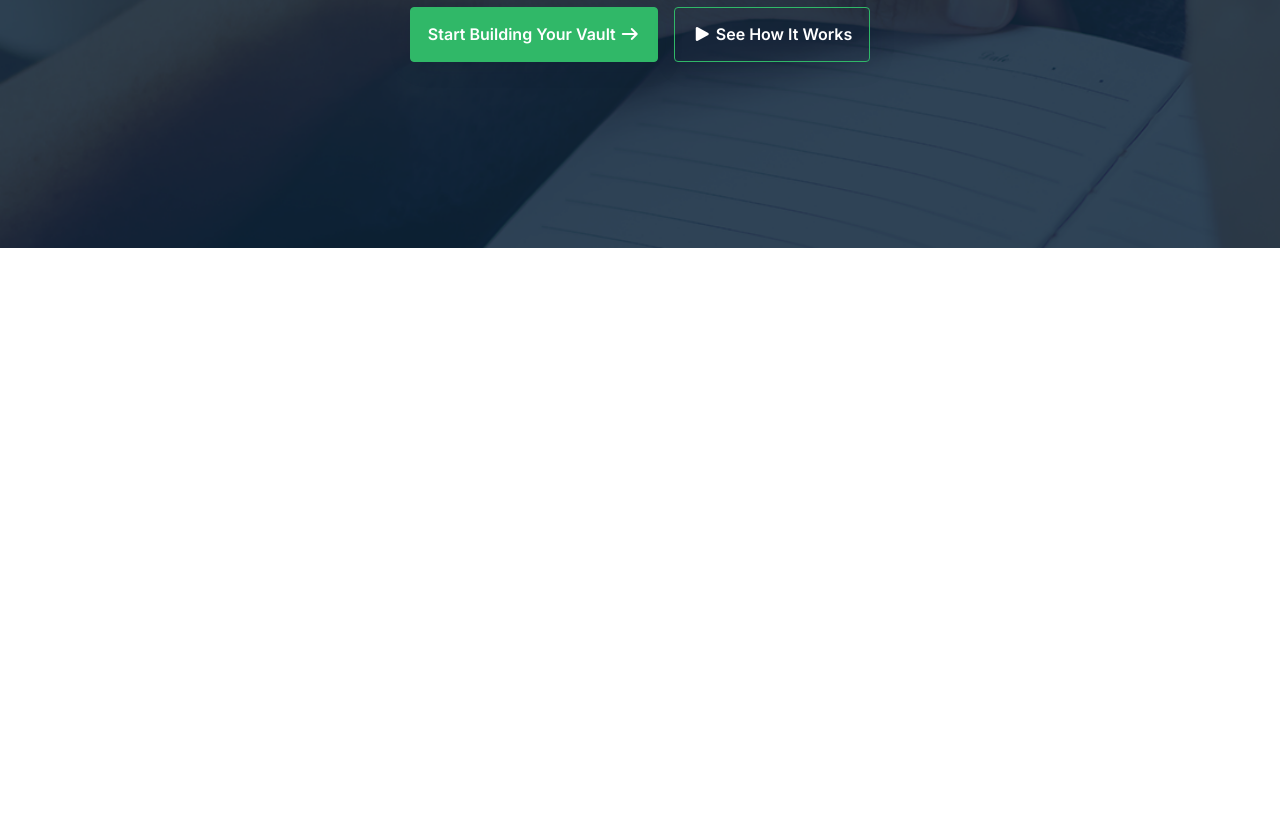
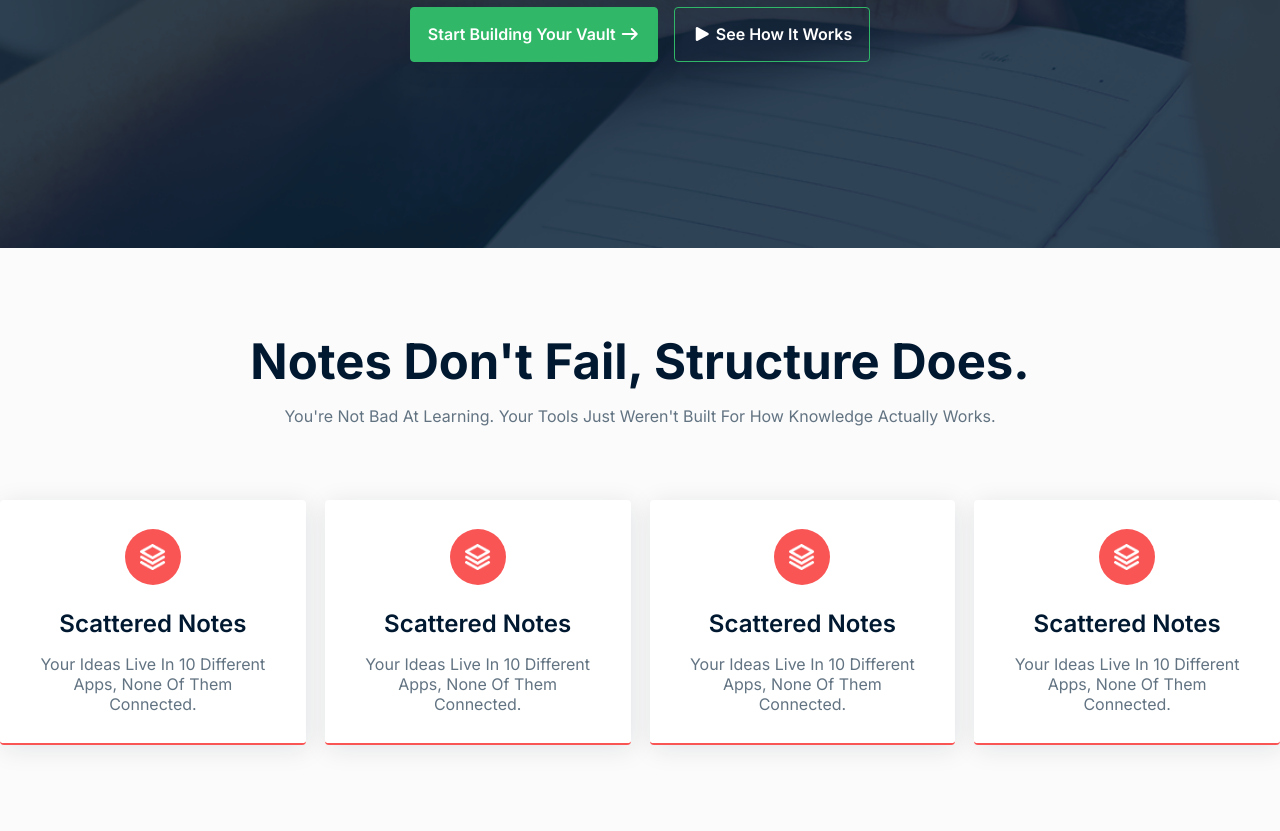
Before and after one commit to SadAbdullah/A01-Knowledge-Vault, a plain HTML site: page index.html in a window 1280 px wide. Shown: the part 624-1455 px from the top of the page. Before the commit the page ends 872 px from the top, so only its background shows below. Drawn offline with Linux system fonts and the light colour scheme.

Commit message:
note area is done

```diff
--- a/index.html
+++ b/index.html
@@ -44,7 +44,7 @@
     </header>
     <!-- navbar area end -->
 
-
+    <main>
         <!-- hero area -->
         <section class="hero-area">
             <div class="container">
@@ -64,6 +64,53 @@
         <!-- hero area end -->
 
 
+        <!-- notes area -->
+        <section class="notes">
+            <div class="container">
+                <div class="note-header">
+                    <h2>Notes don't fail, Structure does.</h2>
+                    <p>You're not bad at learning. Your tools just weren't built for how knowledge actually works.</p>
+                </div>
+
+                <div class="note-box-container">
+                    <div class="note-box">
+                        <div class="img-box">
+                            <img src="assets/Vector.png" alt="box-img">
+                        </div>
+                        <h3>Scattered notes</h3>
+                        <p>Your ideas live in 10 different apps, none of them connected.</p>
+                    </div>
+
+                    <div class="note-box">
+                        <div class="img-box">
+                            <img src="assets/Vector.png" alt="box-img">
+                        </div>
+                        <h3>Scattered notes</h3>
+                        <p>Your ideas live in 10 different apps, none of them connected.</p>
+                    </div>
+
+                    <div class="note-box">
+                        <div class="img-box">
+                            <img src="assets/Vector.png" alt="box-img">
+                        </div>
+                        <h3>Scattered notes</h3>
+                        <p>Your ideas live in 10 different apps, none of them connected.</p>
+                    </div>
+
+                    <div class="note-box">
+                        <div class="img-box">
+                            <img src="assets/Vector.png" alt="box-img">
+                        </div>
+                        <h3>Scattered notes</h3>
+                        <p>Your ideas live in 10 different apps, none of them connected.</p>
+                    </div>
+                </div>
+            </div>
+        </section>
+        <!-- notes area end -->
+    </main>
+
+
 
 
 
--- a/style.css
+++ b/style.css
@@ -186,20 +186,109 @@ nav {
     background-color: #30B868;
     border: 1px solid #30B868;
 }
+/* -- hero area end -- */
 
 
+/* -- notes area -- */
+.notes {
+    padding: 86px 0;
+    background-color: #fbfbfb;
+}
 
+.note-header {
+    margin-bottom: 74px;
+}
 
+.note-header h2 {
+    color: #001931
+    font-family: Inter;
+    font-style: Bold;
+    font-size: 49px;
+    font-weight: 700;
+    line-height: 56px;
+    text-align: center;
+    text-transform: capitalize;
+}
 
+.note-header p {
+    color: #627382;
+    font-family: Inter;
+    font-style: Regular;
+    font-size: 16px;
+    font-weight: 400;
+    line-height: 20px;
+    text-align: center;
+    margin-top: 16px;
+}
 
+.note-box-container {
+    display: flex;
+    gap: 19px;
+}
 
+.note-box {
+    display: flex;
+    flex-direction: column;
+    justify-content: center;
+    align-items: center;
+}
 
+.note-box .img-box {
+    background-color: #F95555;
+    height: 56px;
+    width: 56px;
+    border-radius: 50%;
+    display: flex;
+    justify-content: center;
+    align-items: center;
+}
 
+.note-box .img-box img {
+    width: 26px;
+    height: auto;
+}
 
+.note-box {
+    background-color: #fff;
+    box-shadow: 2px 4px 26px rgba(0, 25, 49, 0.1);
+    padding: 29px 32px;
+    border-bottom: 2px solid #F95555;
+    border-radius: 4px;
+    transition: 0.4s;
+    cursor: pointer;
+}
 
+.note-box:hover {
+    background-color: #F95555;
+}
 
+.note-box h3 {
+    color: #001931;
+    font-family: Inter;
+    font-style: Semi Bold;
+    font-size: 24px;
+    font-weight: 600;
+    margin-top: 24px;
+    margin-bottom: 16px;
+    text-align: center;
+    text-transform: capitalize;
+}
 
+.note-box p {
+    color: #627382;
+    font-family: Inter;
+    font-style: Regular;
+    font-size: 16px;
+    font-weight: 400;
+    line-height: 20px;
+    text-align: center;
+}
 
+.note-box:hover h3 {
+    color: #fff;
+}
 
-
-/* -- hero area end -- */
+.note-box:hover p {
+    color: #fff;
+}
+/* -- notes area end -- */
```
Lines whose indentation alone changed are shown as unchanged.
